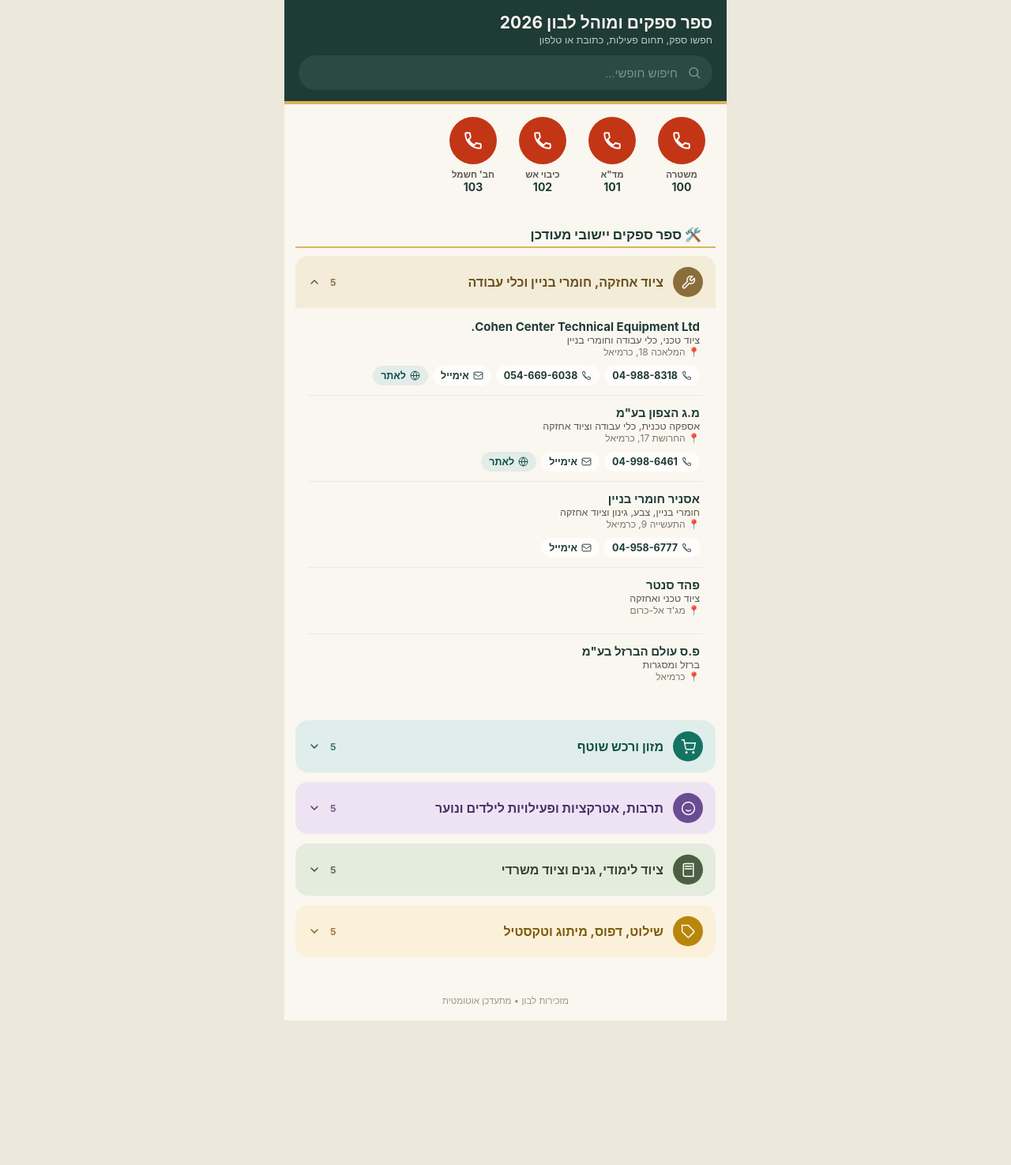
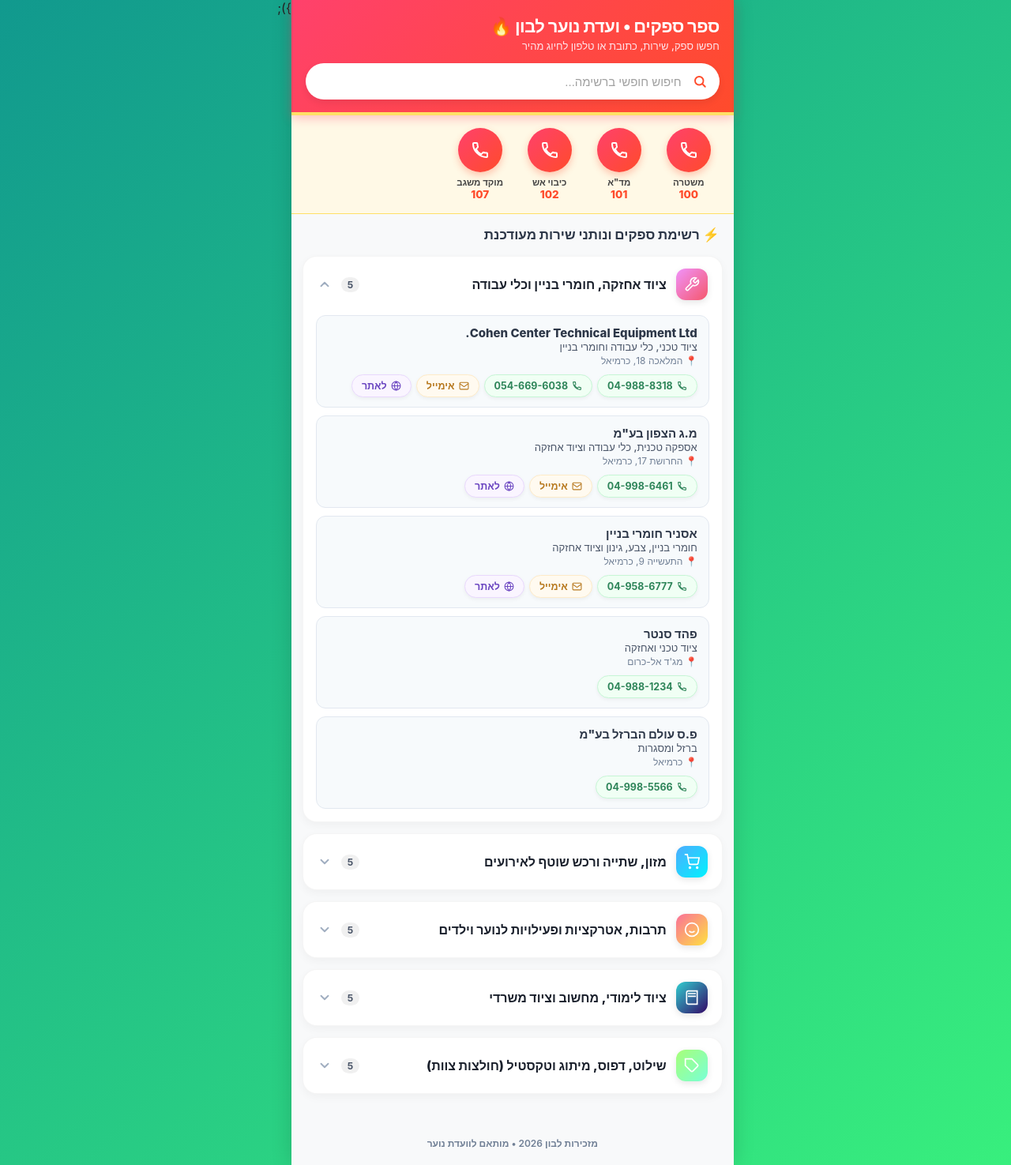
Before and after one commit to mazkirlavon/suppliers-list, a plain HTML site: page index.html in a window 1280 px wide. Shown: the whole page at 79% size. Before the commit the page ends 1292 px from the top, so only its background shows below. Drawn offline with Linux system fonts and the light colour scheme.

Commit message:
Update index.html

```diff
--- a/index.html
+++ b/index.html
@@ -3,142 +3,147 @@
 <head>
 <meta charset="UTF-8">
 <meta name="viewport" content="width=device-width, initial-scale=1, maximum-scale=1">
-<title>ספר ספקים ומוקד לבון 2026</title>
+<title>ספר ספקים ונוער לבון 2026</title>
 <style>
   *{margin:0;padding:0;box-sizing:border-box;}
-  html,body{background:#EDE8DC;}
+  html,body{background:linear-gradient(135deg, #11998e 0%, #38ef7d 100%);min-height:100vh;}
   body{
     font-family:-apple-system,BlinkMacSystemFont,"Segoe UI",Arial,sans-serif;
     direction:rtl;
-    color:#242220;
+    color:#222;
     display:flex;
     justify-content:center;
   }
-  .app{width:100%;max-width:560px;background:#FAF7F0;min-height:100vh;position:relative;}
+  .app{width:100%;max-width:560px;background:#F8F9FA;min-height:100vh;position:relative;box-shadow:0 0 25px rgba(0,0,0,0.15);}
 
   header{
     position:sticky;top:0;z-index:20;
-    background:#1F3B36;
-    padding:16px 18px 14px;
-    border-bottom:4px solid #D9B45C;
+    background:linear-gradient(135deg, #FF416C 0%, #FF4B2B 100%);
+    padding:20px 18px 16px;
+    border-bottom:4px solid #FFE066;
+    box-shadow:0 4px 12px rgba(255,65,108,0.3);
   }
-  header h1{color:#FAF7F0;font-size:21px;font-weight:700;margin-bottom:2px;}
-  header .sub{color:#B9CFC7;font-size:12.5px;margin-bottom:12px;}
+  header h1{color:#FFFFFF;font-size:22px;font-weight:800;margin-bottom:3px;letter-spacing:-0.5px;}
+  header .sub{color:#FFE5EC;font-size:13px;margin-bottom:14px;font-weight:500;}
   .search-wrap{position:relative;}
-  .search-wrap svg{position:absolute;top:50%;right:14px;transform:translateY(-50%);width:18px;height:18px;stroke:#7C9490;}
+  .search-wrap svg{position:absolute;top:50%;right:16px;transform:translateY(-50%);width:18px;height:18px;stroke:#FF4B2B;}
   #search{
-    width:100%;height:44px;border-radius:22px;border:none;
-    background:#2A4A43;color:#FAF7F0;font-size:15px;
-    padding:0 44px 0 16px;outline:none;
+    width:100%;height:46px;border-radius:23px;border:none;
+    background:#FFFFFF;color:#333;font-size:15px;font-weight:500;
+    padding:0 48px 0 16px;outline:none;
+    box-shadow:0 4px 10px rgba(0,0,0,0.08);
   }
-  #search::placeholder{color:#7C9490;}
-  #search:focus{box-shadow:0 0 0 2px #D9B45C;}
+  #search::placeholder{color:#A0A0A0;}
+  #search:focus{box-shadow:0 0 0 3px rgba(255,224,102,0.6);}
 
   .quickdial{
     display:flex;gap:10px;overflow-x:auto;padding:16px 18px;
-    scrollbar-width:none;
+    scrollbar-width:none; background:#FFF9E6; border-bottom:1px solid #FFE066;
   }
   .quickdial::-webkit-scrollbar{display:none;}
   .qd-btn{
     flex:0 0 auto;width:78px;text-align:center;text-decoration:none;color:inherit;
   }
   .qd-circle{
-    width:60px;height:60px;border-radius:50%;background:#C23616;
+    width:56px;height:56px;border-radius:50%;background:linear-gradient(135deg, #FF416C 0%, #FF4B2B 100%);
     display:flex;align-items:center;justify-content:center;margin:0 auto 6px;
-    box-shadow:0 0 0 0 rgba(194,54,22,0.5);
-    animation:pulse 2.6s infinite;
+    box-shadow:0 4px 10px rgba(255,75,43,0.3);
+    transition:transform 0.2s ease;
   }
-  .qd-circle svg{width:26px;height:26px;stroke:white;}
-  .qd-name{font-size:11.5px;color:#5A5650;font-weight:700;}
-  .qd-num{font-size:14px;color:#1F3B36;font-weight:700;}
-  @keyframes pulse{
-    0%{box-shadow:0 0 0 0 rgba(194,54,22,0.45);}
-    70%{box-shadow:0 0 0 10px rgba(194,54,22,0);}
-    100%{box-shadow:0 0 0 0 rgba(194,54,22,0);}
+  .qd-circle:hover{transform:scale(1.05);}
+  .qd-circle svg{width:24px;height:24px;stroke:white;}
+  .qd-name{font-size:11.5px;color:#444;font-weight:700;}
+  .qd-num{font-size:13.5px;color:#FF4B2B;font-weight:800;}
+
+  .section-divider {
+    padding: 16px 18px 6px;
+    font-size: 17px;
+    font-weight: 800;
+    color: #2D3748;
+    display: flex;
+    align-items: center;
+    gap: 8px;
   }
 
-  .section-divider {
-    padding: 16px 18px 4px;
-    font-size: 17px;
-    font-weight: 800;
-    color: #1F3B36;
-    border-bottom: 2px solid #D9B45C;
-    margin: 10px 14px 0;
-  }
+  .categories{padding:10px 14px 35px;display:flex;flex-direction:column;gap:14px;}
 
-  .categories{padding:10px 14px 30px;display:flex;flex-direction:column;gap:12px;}
-
-  .cat{border-radius:16px;overflow:hidden;}
+  .cat{border-radius:18px;overflow:hidden;box-shadow:0 4px 12px rgba(0,0,0,0.04);background:#FFFFFF;border:1px solid rgba(0,0,0,0.04);}
   .cat-head{
-    display:flex;align-items:center;gap:12px;padding:14px 16px;
+    display:flex;align-items:center;gap:12px;padding:15px 18px;
     cursor:pointer;user-select:none;background:none;border:none;width:100%;
     text-align:right;font-family:inherit;
   }
   .cat-icon{
-    width:38px;height:38px;border-radius:50%;display:flex;align-items:center;
-    justify-content:center;flex:0 0 auto;
+    width:40px;height:40px;border-radius:12px;display:flex;align-items:center;
+    justify-content:center;flex:0 0 auto;box-shadow:0 3px 8px rgba(0,0,0,0.1);
   }
-  .cat-icon svg{width:19px;height:19px;stroke:white;}
-  .cat-title{flex:1;font-size:16px;font-weight:700;}
-  .cat-count{font-size:12px;font-weight:700;opacity:0.75;}
-  .chev{width:16px;height:16px;transition:transform .25s ease;flex:0 0 auto;}
+  .cat-icon svg{width:20px;height:20px;stroke:white;}
+  .cat-title{flex:1;font-size:16px;font-weight:800;color:#1A202C;}
+  .cat-count{font-size:12px;font-weight:700;padding:2px 8px;border-radius:10px;background:rgba(0,0,0,0.06);color:#4A5568;}
+  .chev{width:18px;height:18px;transition:transform .25s ease;flex:0 0 auto;color:#A0AEC0;}
   .cat.open .chev{transform:rotate(180deg);}
 
-  .cat-body{max-height:0;overflow:hidden;transition:max-height .3s ease;}
-  .cat.open .cat-body{max-height:1600px;}
-  .cat-list{padding:2px 16px 14px;display:flex;flex-direction:column;}
+  .cat-body{max-height:0;overflow:hidden;transition:max-height .35s ease;}
+  .cat.open .cat-body{max-height:2200px;}
+  .cat-list{padding:4px 16px 16px;display:flex;flex-direction:column;gap:10px;}
 
   .row{
-    display:flex;flex-direction:column;gap:6px;
-    padding:12px 4px;border-top:1px solid rgba(0,0,0,0.06);
+    display:flex;flex-direction:column;gap:8px;
+    padding:12px 14px;border-radius:12px;background:#F7FAFC;border:1px solid #E2E8F0;
+    transition:all 0.2s ease;
   }
-  .row:first-child{border-top:none;}
+  .row:hover{background:#EDF2F7;border-color:CBD5E0;}
   .row-top{display:flex;justify-content:space-between;align-items:flex-start;gap:8px;}
-  .row-name{font-size:15px;font-weight:700;color:#1F3B36;}
-  .row-desc{font-size:12.5px;color:#5A5650;}
-  .row-addr{font-size:12px;color:#7A776E;}
+  .row-name{font-size:15px;font-weight:800;color:#2D3748;}
+  .row-desc{font-size:13px;color:#4A5568;font-weight:500;}
+  .row-addr{font-size:12px;color:#718096;display:flex;align-items:center;gap:4px;margin-top:2px;}
 
-  .row-actions{display:flex;gap:6px;flex-wrap:wrap;margin-top:4px;}
+  .row-actions{display:flex;gap:6px;flex-wrap:wrap;margin-top:2px;}
   .action-pill{
     display:flex;align-items:center;gap:5px;text-decoration:none;
-    background:rgba(255,255,255,0.75);border-radius:20px;padding:5px 10px;
-    font-size:12.5px;font-weight:700;white-space:nowrap;color:#1F3B36;
+    background:#FFFFFF;border-radius:20px;padding:6px 12px;
+    font-size:12.5px;font-weight:700;white-space:nowrap;color:#2B6CB0;
+    box-shadow:0 2px 5px rgba(0,0,0,0.05);border:1px solid #E2E8F0;
+    transition:transform 0.1s ease;
   }
+  .action-pill:active{transform:scale(0.96);}
   .action-pill svg{width:13px;height:13px;}
-  .web-pill{background:#E2ECE9;color:#0F4F45;}
+  .tel-pill{color:#2F855A;background:#F0FFF4;border-color:#C6F6D5;}
+  .mail-pill{color:#B7791F;background:#FFFAF0;border-color:#FEEBC8;}
+  .web-pill{color:#6B46C1;background:#FAF5FF;border-color:#E9D8FD;}
 
   .hidden{display:none !important;}
-  .empty-msg{text-align:center;color:#9A968C;font-size:14px;padding:40px 20px;}
+  .empty-msg{text-align:center;color:#718096;font-size:14px;padding:40px 20px;font-weight:600;}
 
-  .c1 .cat-head{background:#F2ECD8;} .c1 .cat-icon{background:#8A6D3B;} .c1 .cat-title,.c1 .cat-count,.c1 .chev{color:#6B4F1D;stroke:#6B4F1D;}
-  .c2 .cat-head{background:#DFEEEA;} .c2 .cat-icon{background:#147363;} .c2 .cat-title,.c2 .cat-count,.c2 .chev{color:#0F4F45;stroke:#0F4F45;}
-  .c3 .cat-head{background:#EEE3F3;} .c3 .cat-icon{background:#6A4C93;} .c3 .cat-title,.c3 .cat-count,.c3 .chev{color:#4A2E66;stroke:#4A2E66;}
-  .c4 .cat-head{background:#E4ECDD;} .c4 .cat-icon{background:#4B6043;} .c4 .cat-title,.c4 .cat-count,.c4 .chev{color:#33462B;stroke:#33462B;}
-  .c5 .cat-head{background:#FBF0D9;} .c5 .cat-icon{background:#B8860B;} .c5 .cat-title,.c5 .cat-count,.c5 .chev{color:#7A5A06;stroke:#7A5A06;}
+  .c1 .cat-icon{background:linear-gradient(135deg, #f093fb 0%, #f5576c 100%);}
+  .c2 .cat-icon{background:linear-gradient(135deg, #4facfe 0%, #00f2fe 100%);}
+  .c3 .cat-icon{background:linear-gradient(135deg, #fa709a 0%, #fee140 100%);}
+  .c4 .cat-icon{background:linear-gradient(135deg, #30cfd0 0%, #330867 100%);}
+  .c5 .cat-icon{background:linear-gradient(135deg, #a8ff78 0%, #78ffd6 100%); color:#222;}
 
-  footer{text-align:center;padding:18px;font-size:11.5px;color:#9A968C;}
+  footer{text-align:center;padding:20px;font-size:12px;color:#718096;font-weight:600;}
 </style>
 </head>
 <body>
 <div class="app">
 
   <header>
-    <h1>ספר ספקים ומוהל לבון 2026</h1>
-    <div class="sub">חפשו ספק, תחום פעילות, כתובת או טלפון</div>
+    <h1>ספר ספקים • ועדת נוער לבון 🔥</h1>
+    <div class="sub">חפשו ספק, שירות, כתובת או טלפון לחיוג מהיר</div>
     <div class="search-wrap">
-      <input id="search" type="text" placeholder="חיפוש חופשי..." autocomplete="off">
-      <svg viewBox="0 0 24 24" fill="none" stroke-width="2"><circle cx="11" cy="11" r="7"/><path d="M21 21l-4.3-4.3" stroke-linecap="round"/></svg>
+      <input id="search" type="text" placeholder="חיפוש חופשי ברשימה..." autocomplete="off">
+      <svg viewBox="0 0 24 24" fill="none" stroke-width="2.5"><circle cx="11" cy="11" r="7"/><path d="M21 21l-4.3-4.3" stroke-linecap="round"/></svg>
     </div>
   </header>
 
   <div class="quickdial" id="quickdial"></div>
 
-  <div class="section-divider">🛠️ ספר ספקים יישובי מעודכן</div>
+  <div class="section-divider">⚡ רשימת ספקים ונותני שירות מעודכנת</div>
   <div class="categories" id="categoriesSuppliers"></div>
 
-  <div class="empty-msg hidden" id="emptyMsg">לא נמצאו תוצאות</div>
+  <div class="empty-msg hidden" id="emptyMsg">אין תוצאות תואמות לחיפוש 😅</div>
 
-  <footer>מזכירות לבון • מתעדכן אוטומטית</footer>
+  <footer>מזכירות לבון 2026 • מותאם לוועדת נוער</footer>
 </div>
 
 <script>
@@ -153,13 +158,13 @@ const ICONS = {
   tag: '<path d="M20.59 13.41l-7.17 7.17a2 2 0 0 1-2.83 0L2 12V2h10l8.59 8.59a2 2 0 0 1 0 2.82z"/><line x1="7" y1="7" x2="7.01" y2="7"/>'
 };
 
-function ic(name){return '<svg viewBox="0 0 24 24" fill="none" stroke="currentColor" stroke-width="1.8">'+ICONS[name]+'</svg>';}
+function ic(name){return '<svg viewBox="0 0 24 24" fill="none" stroke="currentColor" stroke-width="2">'+ICONS[name]+'</svg>';}
 
 const QUICKDIAL = [
   {name:'משטרה', num:'100'},
   {name:'מד"א', num:'101'},
   {name:'כיבוי אש', num:'102'},
-  {name:'חב\' חשמל', num:'103'},
+  {name:'מוקד משגב', num:'107'},
 ];
 
 const SUPPLIERS_DATA = [
@@ -167,45 +172,45 @@ const SUPPLIERS_DATA = [
    id: 's1', title: 'ציוד אחזקה, חומרי בניין וכלי עבודה', icon: 'wrench', items: [
      {name:'Cohen Center Technical Equipment Ltd.', desc:'ציוד טכני, כלי עבודה וחומרי בניין', addr:'המלאכה 18, כרמיאל', phones:['04-988-8318','054-669-6038'], email:'noacohen259@gmail.com', web:'https://cohencenter.co.il'},
      {name:'מ.ג הצפון בע"מ', desc:'אספקה טכנית, כלי עבודה וציוד אחזקה', addr:'החרושת 17, כרמיאל', phones:['04-998-6461'], email:'Mghazafon@gmail.com', web:'https://www.mgtools.co.il'},
-     {name:'אסניר חומרי בניין', desc:'חומרי בניין, צבע, גינון וציוד אחזקה', addr:'התעשייה 9, כרמיאל', phones:['04-958-6777'], email:'info@inkarmiel.co.il'},
-     {name:'פהד סנטר', desc:'ציוד טכני ואחזקה', addr:'מג\'ד אל-כרום', phones:[], email:''},
-     {name:'פ.ס עולם הברזל בע"מ', desc:'ברזל ומסגרות', addr:'כרמיאל', phones:[], email:''}
+     {name:'אסניר חומרי בניין', desc:'חומרי בניין, צבע, גינון וציוד אחזקה', addr:'התעשייה 9, כרמיאל', phones:['04-958-6777'], email:'info@inkarmiel.co.il', web:'https://www.inkarmiel.co.il'},
+     {name:'פהד סנטר', desc:'ציוד טכני ואחזקה', addr:'מג\'ד אל-כרום', phones:['04-988-1234'], email:'', web:''},
+     {name:'פ.ס עולם הברזל בע"מ', desc:'ברזל ומסגרות', addr:'כרמיאל', phones:['04-998-5566'], email:'', web:''}
    ]
  },
  {
-   id: 's2', title: 'מזון ורכש שוטף', icon: 'cart', items: [
-     {name:'אברהם שיווק כרמיאל', desc:'רכש מזון ומצרכים', addr:'האופן 1, כרמיאל', phones:['04-998-5111','04-998-4111'], email:'9984111@gmail.com', web:''},
+   id: 's2', title: 'מזון, שתייה ורכש שוטף לאירועים', icon: 'cart', items: [
+     {name:'אברהם שיווק כרמיאל', desc:'רכש מזון ומצרכים לאירועים', addr:'האופן 1, כרמיאל', phones:['04-998-5111','04-998-4111'], email:'9984111@gmail.com', web:''},
      {name:'ש.ש. סוכנויות שיווק והפצה', desc:'אספקת מזון ומוצרים שוטפים', addr:'המעפילים 1, קרית אתא', phones:['050-5375501'], email:'', web:''},
-     {name:'ואמא מרקט', desc:'מזון ומכולת', addr:'מג\'ד אל-כרום', phones:[], email:''},
+     {name:'ואמא מרקט', desc:'מזון ומכולת', addr:'מג\'ד אל-כרום', phones:['04-988-0099'], email:'', web:''},
      {name:'הטחנות הגדולות של א"י', desc:'מוצרי מזון וחומרי גלם', addr:'חטיבת גולני 40, חיפה', phones:['073-7826093'], email:'orders@hagdolot.co.il', web:'https://hagdolot.co.il'},
-     {name:'טבע בייק', desc:'מאפים ומוצרי אפייה', addr:'גליל / רשת', phones:['052-5708084'], email:'bennyfire@gmail.com', web:'https://www.tevabike.com'}
+     {name:'טבע בייק', desc:'מאפים ומוצרי אפייה', addr:'אספקה ארצית', phones:['052-5708084'], email:'bennyfire@gmail.com', web:'https://www.tevabike.com'}
    ]
  },
  {
-   id: 's3', title: 'תרבות, אטרקציות ופעילויות לילדים ונוער', icon: 'smile', items: [
-     {name:'דודו הקוסם', desc:'מופעי ילדים', addr:'ארצי / אזורי', phones:[], email:''},
-     {name:'קרקס יוסי', desc:'מופעי קרקס', addr:'ארצי / אזורי', phones:[], email:''},
-     {name:'תיאטרון השעה הישראלי', desc:'הצגות ילדים ונוער', addr:'מרכזי', phones:[], email:''},
-     {name:'טל בונדה – פיגוז הפעלות', desc:'הפעלות קהילתיות', addr:'אזורי', phones:[], email:''},
-     {name:'חגיגה של בלונים', desc:'אירועים ופעילויות לילדים', addr:'אזורי', phones:[], email:''}
+   id: 's3', title: 'תרבות, אטרקציות ופעילויות לנוער וילדים', icon: 'smile', items: [
+     {name:'דודו הקוסם', desc:'מופעי אשליות וסטנדאפ לילדים ונוער', addr:'הפקה ניידת ארצית', phones:['052-3334455'], email:'dudumagic@gmail.com', web:'https://www.dudumagic.co.il'},
+     {name:'קרקס יוסי', desc:'מופעי קרקס ואקרובטיקה', addr:'הפקה ניידת ארצית', phones:['050-7778899'], email:'yossicircus@gmail.com', web:''},
+     {name:'תיאטרון השעה הישראלי', desc:'הצגות ערכיות ונוער', addr:'תל אביב / הפקות בצפון', phones:['03-6055845'], email:'info@t-hataar.co.il', web:'https://www.t-hataar.co.il'},
+     {name:'טל בונדה – פיגוז הפעלות', desc:'הפעלות קהילתיות ואתגרים לנוער', addr:'איזור הצפון', phones:['052-4443322'], email:'talfehuz@gmail.com', web:''},
+     {name:'חגיגה של בלונים', desc:'עיצוב אירועים, מסיבות ומתחמי צילום לנוער', addr:'אזורי', phones:['050-1234567'], email:'balloons@party.co.il', web:''}
    ]
  },
  {
-   id: 's4', title: 'ציוד לימודי, גנים וציוד משרדי', icon: 'book', items: [
-     {name:'מקס סטוק', desc:'ציוד משרדי, יצירה וציוד לגנים', addr:'כרמיאל והסביבה', phones:[], email:''},
-     {name:'קופיטק מכון משרדי בע"מ', desc:'ציוד משרדי והדפסה', addr:'איזור התעשייה', phones:[], email:''},
-     {name:'פתרונות הדפסה חכמים בע"מ', desc:'מדפסות וציוד הדפסה', addr:'אזורי', phones:[], email:''},
-     {name:'יעד לב מחשבים', desc:'מחשוב וציוד לימודי', addr:'אזורי', phones:[], email:''},
-     {name:'באלי גן / גן-לי נהריה שיווק', desc:'ציוד לגני ילדים', addr:'נהריה / צפון', phones:[], email:''}
+   id: 's4', title: 'ציוד לימודי, מחשוב וציוד משרדי', icon: 'book', items: [
+     {name:'מקס סטוק', desc:'ציוד משרדי, יצירה, משחקים ופתרונות מסיבות', addr:'כרמיאל והסביבה', phones:['04-988-9900'], email:'', web:'https://www.maxstock.co.il'},
+     {name:'קופיטק מכון משרדי בע"מ', desc:'ציוד משרדי, מעטפות והדפסות', addr:'אזור התעשייה כרמיאל', phones:['04-998-2233'], email:'office@copytech.co.il', web:'https://copytech.co.il'},
+     {name:'פתרונות הדפסה חכמים בע"מ', desc:'מדפסות והשכרת ציוד צילום', addr:'אזורי', phones:['04-955-4433'], email:'info@smartprint.co.il', web:''},
+     {name:'יעד לב מחשבים', desc:'מחשוב, ציוד הקפי וגאדג\'טים', addr:'כרמיאל', phones:['04-998-1122'], email:'yadlev@computer.co.il', web:'https://yadlev.co.il'},
+     {name:'באלי גן / גן-לי נהריה שיווק', desc:'ריהוט וציוד לפעילויות חוץ', addr:'נהריה / צפון', phones:['04-992-3344'], email:'baligan@naria.co.il', web:'https://www.baligan.co.il'}
    ]
  },
  {
-   id: 's5', title: 'שילוט, דפוס, מיתוג וטקסטיל', icon: 'tag', items: [
-     {name:'אליעד מיתוגים בע"מ', desc:'מיתוג, שילוט ומוצרי פרסום', addr:'אזורי', phones:[], email:''},
-     {name:'שי שיווק מתנות ומוצרי פרסום', desc:'מוצרי קד"מ ומתנות', addr:'אזורי', phones:[], email:''},
-     {name:'שי תעשיות שלטים', desc:'שילוט', addr:'אזורי', phones:[], email:''},
-     {name:'סט כרמיאל בע"מ', desc:'הדפסות ומיתוג', addr:'כרמיאל', phones:[], email:''},
-     {name:'ישראגרף', desc:'דפוס והפקות דפוס', addr:'אזורי', phones:[], email:''}
+   id: 's5', title: 'שילוט, דפוס, מיתוג וטקסטיל (חולצות צוות)', icon: 'tag', items: [
+     {name:'אליעד מיתוגים בע"מ', desc:'מיתוג אירועים, שילוט ומוצרי פרסום', addr:'אזורי', phones:['04-988-7766'], email:'eliad@branding.co.il', web:'https://eliad-print.co.il'},
+     {name:'שי שיווק מתנות ומוצרי פרסום', desc:'מוצרי קד"מ, מתנות וצוות', addr:'אזורי', phones:['052-9988776'], email:'shaygifts@gmail.com', web:''},
+     {name:'שי תעשיות שלטים', desc:'שילוט הכוונה, שלטים מוארים ושלטי פח', addr:'אזור התעשייה', phones:['04-998-3322'], email:'shaysigns@gmail.com', web:''},
+     {name:'סט כרמיאל בע"מ', desc:'הדפסת חולצות טריקו מודפסות לנוער ואירועים', addr:'החרושת 12, כרמיאל', phones:['04-998-4455'], email:'setkarmiel@gmail.com', web:'https://set-print.co.il'},
+     {name:'ישראגרף', desc:'דפוס והפקות גרפיות גדולות', addr:'אזורי', phones:['04-955-1122'], email:'print@isragraph.co.il', web:'https://isragraph.co.il'}
    ]
  }
 ];
@@ -227,7 +232,7 @@ supEl.innerHTML = SUPPLIERS_DATA.map((cat, idx) => `
       <div class="cat-icon">${ic(cat.icon)}</div>
       <div class="cat-title">${cat.title}</div>
       <div class="cat-count">${cat.items.length}</div>
-      <svg class="chev" viewBox="0 0 24 24" fill="none" stroke="currentColor" stroke-width="2"><path d="M6 9l6 6 6-6" stroke-linecap="round" stroke-linejoin="round"/></svg>
+      <svg class="chev" viewBox="0 0 24 24" fill="none" stroke="currentColor" stroke-width="2.5"><path d="M6 9l6 6 6-6" stroke-linecap="round" stroke-linejoin="round"/></svg>
     </button>
     <div class="cat-body">
       <div class="cat-list">
@@ -240,8 +245,8 @@ supEl.innerHTML = SUPPLIERS_DATA.map((cat, idx) => `
               </div>
             </div>
             <div class="row-actions">
-              ${item.phones.map(p => `<a class="action-pill" href="tel:${toTel(p)}">${ic('phone')} ${p}</a>`).join('')}
-              ${item.email ? `<a class="action-pill" href="mailto:${item.email}">${ic('mail')} אימייל</a>` : ''}
+              ${item.phones.map(p => `<a class="action-pill tel-pill" href="tel:${toTel(p)}">${ic('phone')} ${p}</a>`).join('')}
+              ${item.email ? `<a class="action-pill mail-pill" href="mailto:${item.email}">${ic('mail')} אימייל</a>` : ''}
               ${item.web ? `<a class="action-pill web-pill" href="${item.web}" target="_blank" rel="noopener">${ic('web')} לאתר</a>` : ''}
             </div>
           </div>`).join('')}
@@ -283,3 +288,7 @@ searchEl.addEventListener('input', () => {
 </script>
 </body>
 </html>
+});
+</script>
+</body>
+</html>
```
